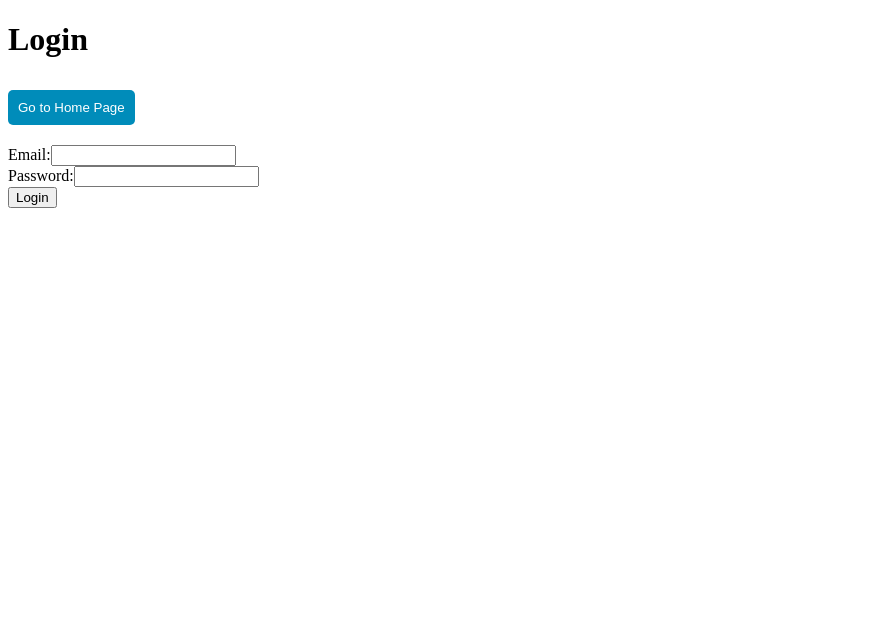
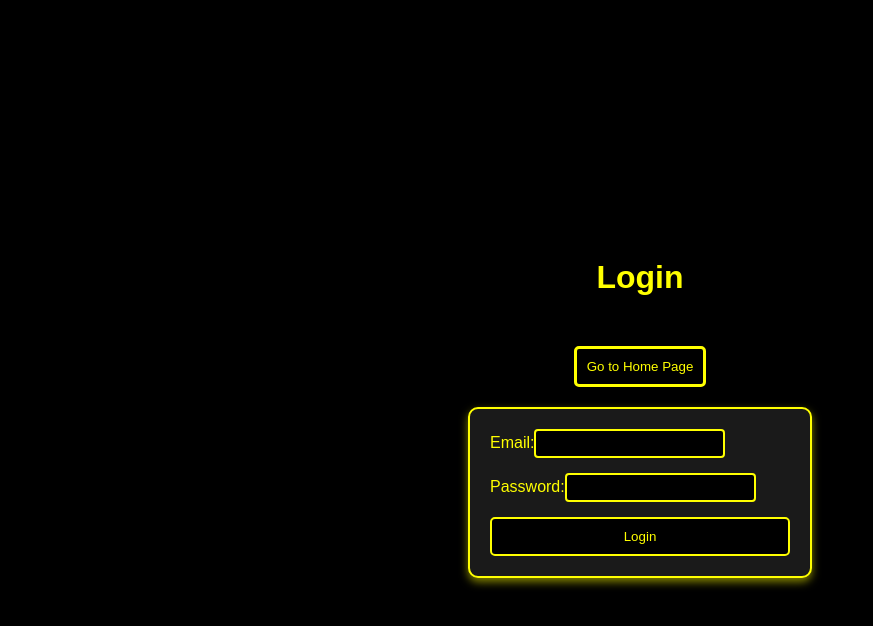
Before and after one commit to DamienTicer/savr, a React (Create React App) app: page /login in a window 1280 px wide. Shown: the top 626 px of the page, without its empty margins (0-873 px from the left). Built offline with nearby package versions, Linux system fonts and the light colour scheme.

Commit message:
Color/Format Changes
- Everything has been converted to be black and yellow as per the other idea
- Login & Register pages have been updated to be similar to the dashboard page
- Logout button aligned to horizontal center of page
- Heading on home page changed from "Welcome to the app" to "SAVR"

```diff
--- /dev/null
+++ b/src/pages/AuthPages.css
@@ -0,0 +1,98 @@
+/* General Styles */
+body {
+    background-color: #000000; /* Black background */
+    color: #FFFF00; /* Yellow text */
+    font-family: Arial, sans-serif; /* Clean, readable font */
+}
+
+/* Centered container for the Home page */
+.container {
+    display: flex;
+    flex-direction: column;
+    justify-content: center;
+    align-items: center;
+    min-height: 100vh; /* Full viewport height */
+    background-color: #000000; /* Black background */
+    color: #FFFF00; /* Yellow text */
+    font-family: Arial, sans-serif; /* Clean font */
+}
+
+/* Links styled as buttons */
+.home-links {
+    display: flex;
+    gap: 15px; /* Space between buttons */
+    margin-top: 20px; /* Space above buttons */
+}
+
+.link-button {
+    background-color: #000000; /* Black background */
+    color: #FFFF00; /* Yellow text */
+    border: 2px solid #FFFF00; /* Yellow border */
+    padding: 10px 20px; /* Padding for buttons */
+    text-decoration: none; /* Remove underline */
+    border-radius: 5px; /* Rounded corners */
+    text-align: center; /* Center-align text */
+    transition: background-color 0.2s ease-in-out, transform 0.2s ease-in-out;
+}
+
+/* Hover effect for links */
+.link-button:hover {
+    background-color: #FFFF00; /* Yellow background */
+    color: #000000; /* Black text */
+    transform: scale(1.05); /* Slightly enlarge button on hover */
+}
+
+h1, h2 {
+    color: #FFFF00; /* Yellow text for headings */
+    text-align: center;
+    margin-bottom: 20px;
+}
+
+form {
+    display: flex;
+    flex-direction: column;
+    gap: 15px; /* Space between inputs */
+    width: 300px;
+    padding: 20px;
+    border: 2px solid #FFFF00; /* Yellow border */
+    border-radius: 10px; /* Rounded corners */
+    background-color: #1a1a1a; /* Dark gray background */
+    box-shadow: 0px 4px 8px rgba(255, 255, 0, 0.5); /* Yellow shadow */
+}
+
+input {
+    background-color: #000000; /* Black input background */
+    color: #FFFF00; /* Yellow text */
+    border: 2px solid #FFFF00; /* Yellow border */
+    padding: 10px;
+    border-radius: 5px;
+}
+
+input::placeholder {
+    color: #999999; /* Gray placeholder text */
+}
+
+button {
+    background-color: #000000; /* Black background */
+    color: #FFFF00; /* Yellow text */
+    border: 2px solid #FFFF00; /* Yellow border */
+    padding: 10px;
+    border-radius: 5px;
+    cursor: pointer;
+    transition: background-color 0.2s ease-in-out, transform 0.2s ease-in-out;
+}
+
+button:hover {
+    background-color: #FFFF00; /* Yellow background on hover */
+    color: #000000; /* Black text on hover */
+    transform: scale(1.05); /* Slightly enlarge button on hover */
+}
+
+.link {
+    color: #FFFF00; /* Yellow link text */
+    text-decoration: none;
+}
+
+.link:hover {
+    text-decoration: underline; /* Underline on hover */
+}
--- a/src/pages/Dashboard.css
+++ b/src/pages/Dashboard.css
@@ -1,3 +1,10 @@
+/* General Styles */
+body {
+    background-color: #000000; /* Black background */
+    color: #FFFF00; /* Yellow text color */
+    font-family: Arial, sans-serif; /* Ensure clean and readable font */
+}
+
 .dashboard-grid {
     display: grid;
     grid-template-columns: repeat(2, 1fr); /* 2 columns, equal width */
@@ -10,12 +17,13 @@
 .income-sources,
 .expenses,
 .loans {
-    border: 1px solid #ccc; /* Add a border for each section */
+    border: 2px solid #FFFF00; /* Yellow border for each section */
     padding: 15px; /* Add padding inside each section */
     border-radius: 5px; /* Rounded corners */
-    box-shadow: 0px 2px 5px rgba(0, 0, 0, 0.1); /* Light shadow for depth */
-    background-color: #f9f9f9; /* Light background for contrast */
+    box-shadow: 0px 2px 5px rgba(255, 255, 0, 0.5); /* Subtle yellow shadow for depth */
+    background-color: #1a1a1a; /* Dark gray background for contrast */
     transition: transform 0.2s ease-in-out, background-color 0.2s ease-in-out; /* Smooth transition */
+    color: #FFFF00; /* Ensure text remains yellow */
 }
 
 /* Hover effect */
@@ -23,17 +31,76 @@
 .income-sources:hover,
 .expenses:hover,
 .loans:hover {
-    background-color: #eaeaea; /* Light gray background on hover */
+    background-color: #333333; /* Slightly lighter gray on hover */
     transform: scale(1.02); /* Slightly enlarge the section on hover */
-    box-shadow: 0px 4px 8px rgba(0, 0, 0, 0.2); /* Enhanced shadow on hover */
+    box-shadow: 0px 4px 8px rgba(255, 255, 0, 0.8); /* Enhanced yellow shadow on hover */
 }
 
+/* Section Headers */
 .savings-goals h3,
 .income-sources h3,
 .expenses h3,
 .loans h3 {
     margin-bottom: 10px; /* Space below the section headers */
     text-align: center; /* Center-align the section headers */
+    color: #FFFF00; /* Ensure headers are yellow */
+}
+
+/* Table Styles */
+table {
+    width: 100%; /* Make tables fill their container */
+    border-collapse: collapse; /* Remove gaps between table cells */
+}
+
+th, td {
+    border: 1px solid #FFFF00; /* Yellow borders for table cells */
+    padding: 8px; /* Padding for cell content */
+    text-align: center; /* Center-align text */
+}
+
+th {
+    background-color: #333333; /* Slightly lighter background for table headers */
+    color: #FFFF00; /* Yellow text for headers */
+    font-weight: bold; /* Make headers bold */
+}
+
+td {
+    background-color: #1a1a1a; /* Match section background color */
+    color: #FFFF00; /* Yellow text for cell content */
+}
+
+/* Input Fields */
+input {
+    background-color: #000000; /* Black background for inputs */
+    color: #FFFF00; /* Yellow text for inputs */
+    border: 2px solid #FFFF00; /* Yellow border */
+    padding: 5px; /* Padding inside inputs */
+    border-radius: 4px; /* Rounded corners */
+}
+
+input::placeholder {
+    color: #999999; /* Gray placeholder text for readability */
+}
+
+/* Buttons */
+button {
+    background-color: #000000; /* Black background for buttons */
+    color: #FFFF00; /* Yellow text */
+    border: 2px solid #FFFF00; /* Yellow border */
+    padding: 10px 15px; /* Padding for buttons */
+    cursor: pointer; /* Pointer cursor for buttons */
+    border-radius: 5px; /* Rounded corners */
+    transition: background-color 0.2s ease-in-out, transform 0.2s ease-in-out;
+}
+
+.child {
+    text-align: center;
+}
+
+button:hover {
+    background-color: #FFFF00; /* Yellow background on hover */
+    color: #000000; /* Black text on hover for contrast */
+    transform: scale(1.05); /* Slightly enlarge button on hover */
 }
 
 /* Responsive Design for Smaller Screens */
--- a/src/pages/Dashboard.js
+++ b/src/pages/Dashboard.js
@@ -311,9 +311,11 @@ function Dashboard() {
 
       <div className="profile-section">
         <h2>User ID: {profile.userId}</h2>
-        <button onClick={handleLogout} style={{ marginLeft: "auto", padding: "10px", backgroundColor: "#f44336", color: "white", border: "none", borderRadius: "5px", cursor: "pointer"}}>
-          Logout
-        </button>
+        <div class="child">
+          <button onClick={handleLogout} style={{backgroundColor: "#f44336"}}>
+            Logout
+          </button>
+        </div>
         <div className="dashboard-grid">
           {/* Savings Goals Section */}
           <div className="savings-goals">
--- a/src/pages/Home.js
+++ b/src/pages/Home.js
@@ -1,12 +1,20 @@
 // src/pages/Home.js
 import React from "react";
 import { Link } from "react-router-dom";
+import "./AuthPages.css"; // Use the same CSS as Login and Register
 
 function Home() {
   return (
-    <div>
-      <h1>Welcome to the App</h1>
-      <Link to="/register">Register</Link> | <Link to="/login">Login</Link>
+    <div className="container">
+      <h1>SAVR</h1>
+      <div className="home-links">
+        <Link to="/register" className="link-button">
+          Register
+        </Link>
+        <Link to="/login" className="link-button">
+          Login
+        </Link>
+      </div>
     </div>
   );
 }
--- a/src/pages/Login.js
+++ b/src/pages/Login.js
@@ -1,5 +1,6 @@
 import React, { useState } from "react";
 import { useNavigate } from "react-router-dom";
+import "./AuthPages.css"; //Import shared aesthetics css
 
 function Login() {
   const [email, setEmail] = useState("");
@@ -32,16 +33,16 @@ function Login() {
   };
 
   return (
-    <div>
+    <div className="container">
       <h1>Login</h1>
       <h2><button
         onClick={goToHomePage}
         style={{
           marginTop: "10px",
           padding: "10px",
-          backgroundColor: "#008CBA",
-          color: "white",
-          border: "none",
+          backgroundColor: "#000000",
+          color: "yellow",
+          border: "solid #FFFF00",
           borderRadius: "5px",
           cursor: "pointer",
         }}>
--- a/src/pages/Register.js
+++ b/src/pages/Register.js
@@ -1,4 +1,5 @@
 import React, { useState } from "react";
+import "./AuthPages.css"; //Import shared aesthetics css
 
 function Register() {
   const [email, setEmail] = useState("");
@@ -23,16 +24,16 @@ function Register() {
   };
 
   return (
-    <div>
+    <div className="container">
       <h1>Register</h1>
       <h2><button
         onClick={goToHomePage}
         style={{
           marginTop: "10px",
           padding: "10px",
-          backgroundColor: "#008CBA",
-          color: "white",
-          border: "none",
+          backgroundColor: "#000000",
+          color: "yellow",
+          border: "solid #FFFF00",
           borderRadius: "5px",
           cursor: "pointer",
         }}>
```
